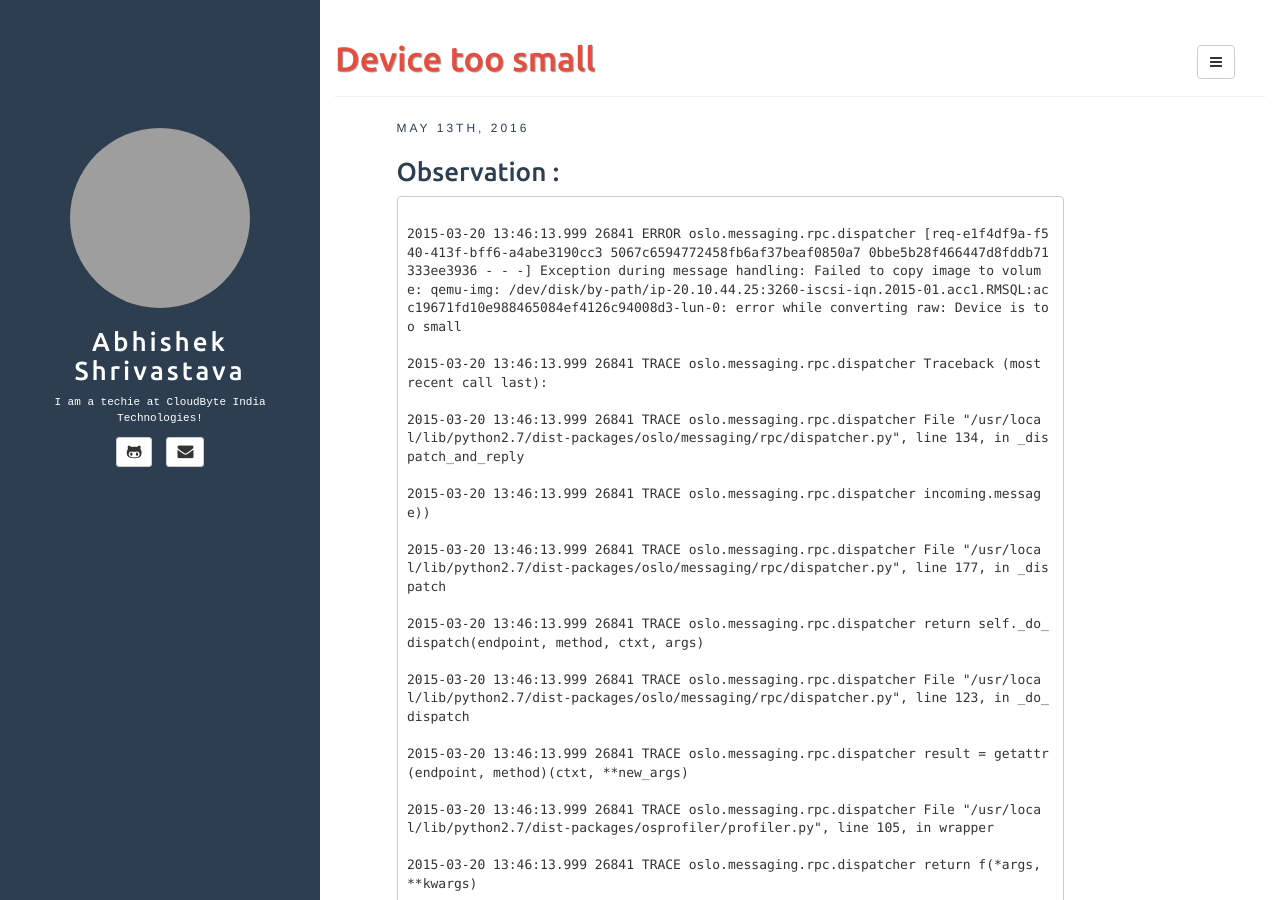
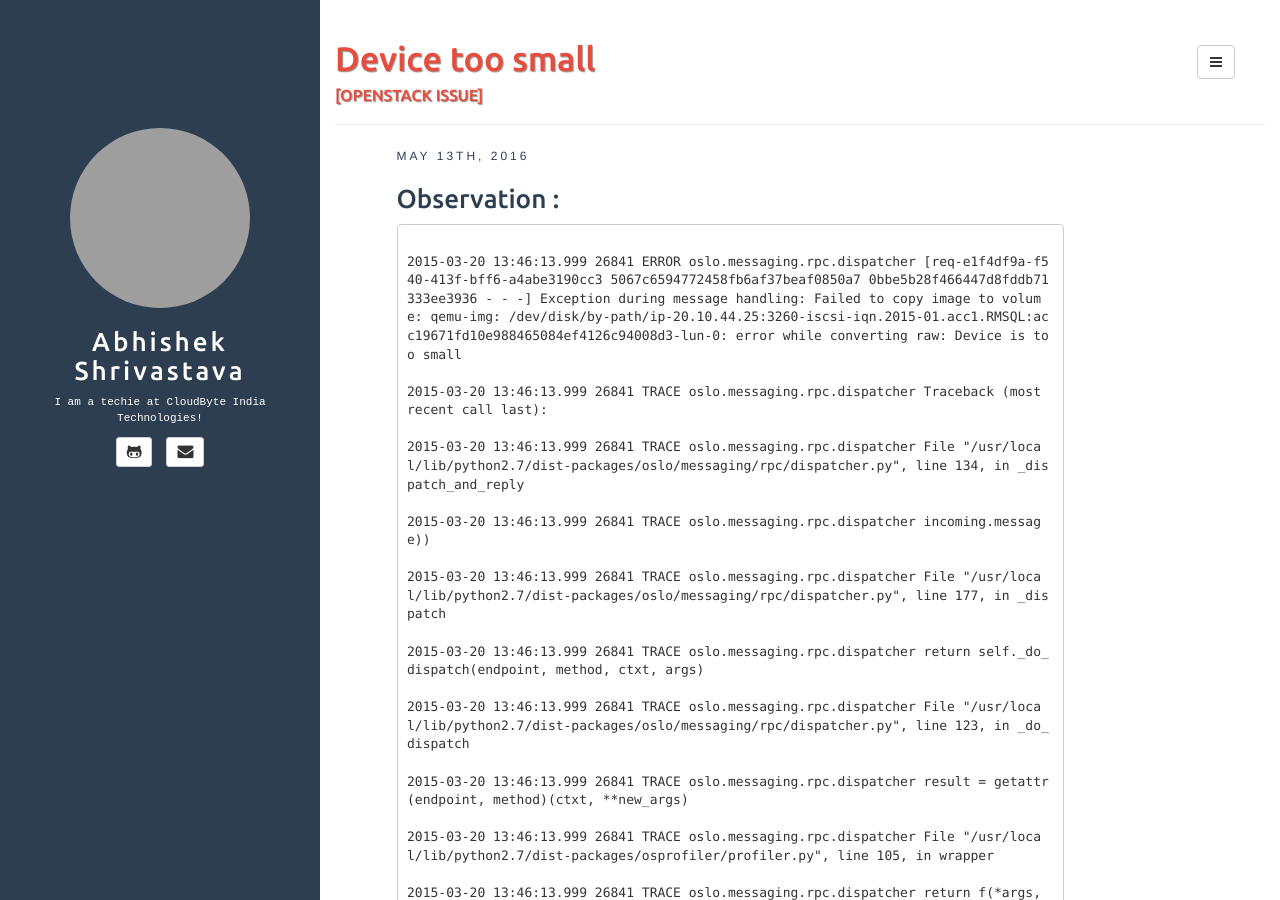
Before and after one commit to AbhiCloudbyte/magicbox, a Jekyll site: the page built from _posts/2016-05-13-Device-too-small.md, in a window 1280 px wide and 900 px high. Built offline with Jekyll 4.4.1, drawn with Linux system fonts in a browser that asks for light colours; comment, search, counter and statistics services are not loaded; grey boxes are pictures that could not be loaded.

Commit message:
Update post.html

```diff
--- a/_includes/post.html
+++ b/_includes/post.html
@@ -1,5 +1,6 @@
 <div class="page-header">
   <h1>{{ page.title }} {% if page.tagline %}<small>{{page.tagline}}</small>{% endif %}</h1>
+  <h6>{{ page.subtitle }} {% if page.tagline %}<small>{{page.tagline}}</small>{% endif %}</h6>
 </div>
 
 <article>
```
